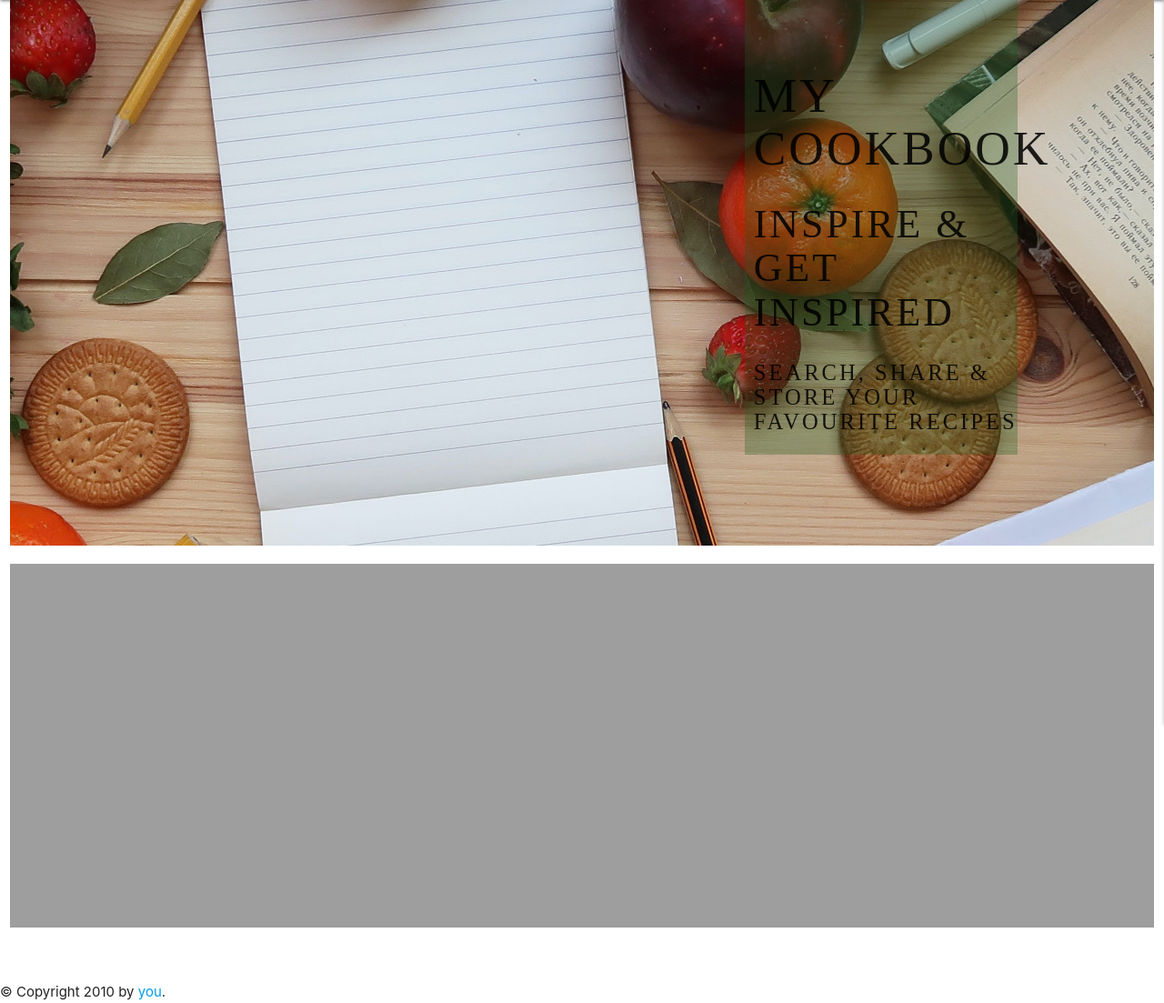
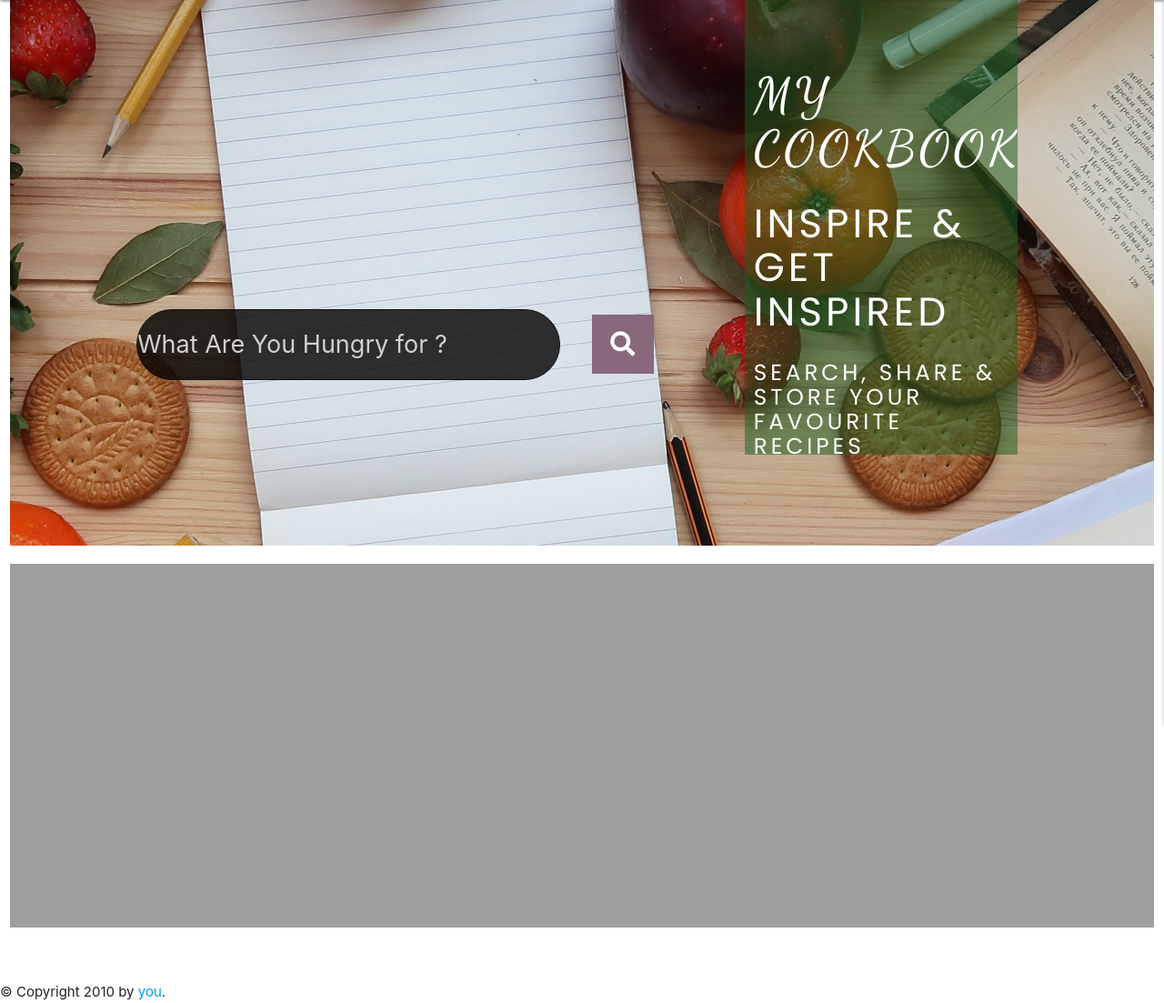
Before and after one commit to coder187/ci_ms3_cookbook, a Flask app: page / in a window 1280 px wide. Shown: the part 64-1167 px from the top of the page at 91% size. Run offline with Flask 2, Linux system fonts and the light colour scheme; data that the repository does not hold is empty; some libraries are stand-ins or nearby versions.

Commit message:
add search barr to home page

```diff
--- a/app.py
+++ b/app.py
@@ -89,7 +89,9 @@ def add_recipe():
             "ratings": ratings
             }
 
+        #try catch
         mongo.db.recipes.insert_one(recipe)
+        flash("Recipe Saved Successfully")
 
     # get allergens list from db
     allergens = get_allergens()
--- a/static/css/style.css
+++ b/static/css/style.css
@@ -1,9 +1,16 @@
+
+@import url('https://fonts.googleapis.com/css2?family=Dancing+Script:wght@500;600&family=Poppins:ital,wght@0,200;0,300;0,400;0,500;1,100;1,200;1,300;1,400&display=swap');
+
+
+/*
+font-family: 'Dancing Script', cursive;
+font-family: 'Poppins', sans-serif;
+*/
 #hero-image{
     height: 600px;
     width:100%;
 
     background: url("/static/images/cookbook.jpg") no-repeat center center;
-
   }
 
   #hero-outer{
@@ -13,11 +20,64 @@
     position: relative;
 }
 
+
+#search {
+
+  height: 200px;
+  width: 50%;
+
+  padding-top: 40px;
+  padding-left: 10px;
+
+  bottom: 100px; /* 30px aboce bottom of hero image */
+  right: 500px; /* 150px from right of hero image */
+
+  position:absolute; /*fix in place by settinh positin absolute */
+}
+#search button {
+  position: absolute;
+  bottom: 89px; /* 30px aboce bottom of hero image */
+  right: 50px;
+  color: #fff;
+  background: #88687b;
+  font-size: 27px;
+  height: 65px;
+  line-height: 65px;
+  width: 68px;
+  padding: 0;
+  border: 0;
+}
+#search input {
+  width: 75%;
+  height: 76px;
+  line-height: 76px;
+  border: 1px solid #111;
+  background: rgba(0, 0, 0, 0.8);
+  font-size: 27px;
+
+  position: relative;
+  border-radius: 50px;
+  color:#ffff;
+
+}
+
+
+
+.dancing{
+  font-family: 'Dancing Script', cursive;
+}
+.caption{
+  font-family: 'Poppins', sans-serif;
+  font-weight: 500;
+  color: #FFFFFF;
+  letter-spacing: 2px;
+
+}
 #cover-text {
-
-    font-family: Oswald;
+    color: #FFFFFF;
+    font-family: 'Poppins', sans-serif;
     text-transform: uppercase;
-    letter-spacing: 3px;
+    letter-spacing: 4px;
 
     height: 500px;
     width: 300px;
@@ -25,7 +85,7 @@
     padding-top: 40px;
     padding-left: 10px;
 
-    background-color:rgba(27, 94, 32, 0.3); /*opacity .7 */
+    background-color:rgba(27, 94, 32, 0.5); /*opacity .7 */
 
     /* placve in fixed position: relatuve to partebt container */
     bottom: 100px; /* 30px aboce bottom of hero image */
--- a/templates/get_recipes.html
+++ b/templates/get_recipes.html
@@ -7,13 +7,24 @@
         width: 100%;
     }
 </style>
+
+
 <section>
     <div class="row">
         <div class="col s12">
             <div id="hero-outer">
-                <div id="hero-image"></div>
+
+                <div id="hero-image">
+
+                </div>
+                <div id="search">
+                    <form>
+                      <input class="input" type="text" name="s" placeholder="What Are You Hungry for ?">
+                      <button type="submit"><i class="fa fa-search"></i></button>
+                    </form>
+                  </div>
                 <div id="cover-text">
-                    <h2>MY Cookbook</h2>
+                    <h2 class="dancing">MY Cookbook</h2>
                     <h3>Inspire & Get Inspired<h3>
                     <h5>Search, Share & Store Your Favourite Recipes<h5>
                 </div>
@@ -31,10 +42,14 @@
                   <li>
                     <img src="{{recipe.image_url}}"> <!-- recipe image -->
                     <div class="caption left-align">
-                      <h3>{{recipe.name}}</h3>
-                      <h5 class="light grey-text text-lighten-3">Added By {{recipe.added_by}}</h5>
+                      <h3 class="dancing">{{recipe.name}}</h3>
+                      <h5 class="light grey-text text-lighten-3">Added By <span class="dancing">{{recipe.added_by}}</span></h5>
+
                       <h5 class="light grey-text text-lighten-3">Rating {{recipe.rating}}</h5>
+                      <a href="#" class="btn-small blue">View</a>
+
                     </div>
+
                   </li>
                   {% endfor %}
 
@@ -46,7 +61,9 @@
 
 </section>
 
+<section>
 
+</section>
     {% for recipe in recipes %}
 
         <p>{{ recipe.name }}</p>
```
